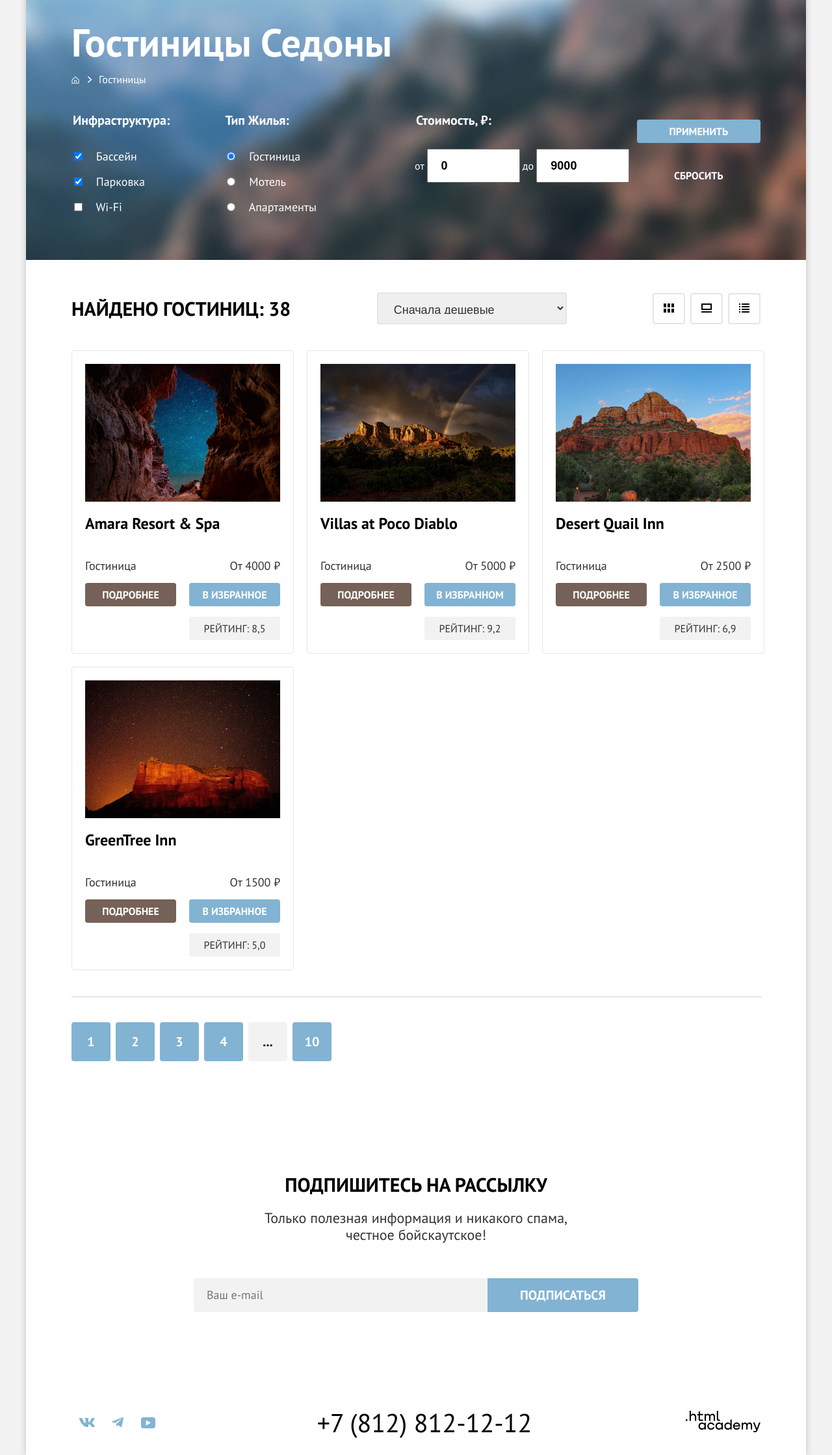
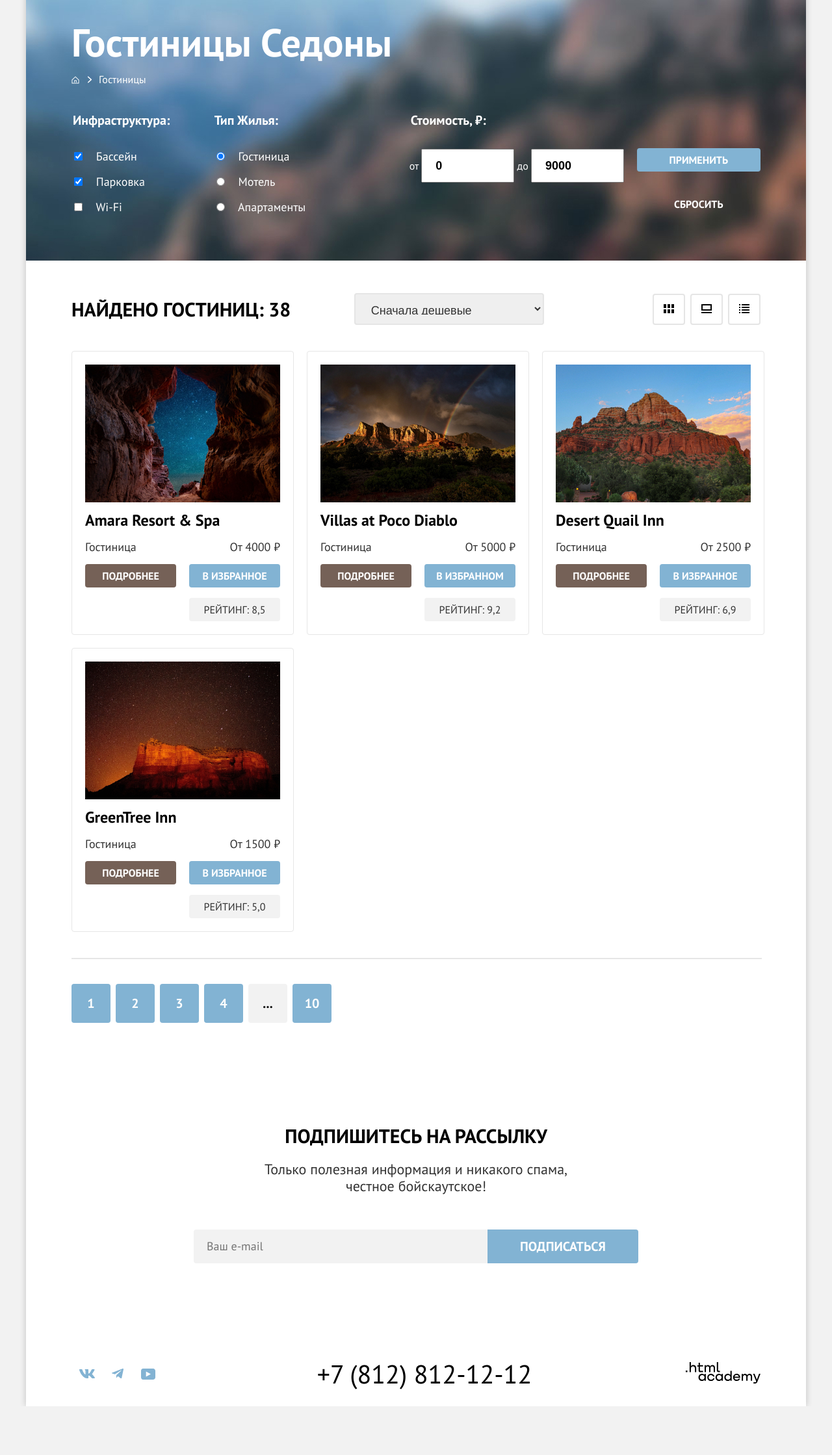
Before and after one commit to htmlacademy-htmlcss/1925525-sedona-37, a plain HTML site: page hotels.html in a window 1280 px wide. Shown: the part 73-2312 px from the top of the page at 65% size. After the commit the page ends 2237 px from the top, so only its background shows below. Drawn offline with Linux system fonts and the light colour scheme.

Commit message:
Попровка страницы Гостиницы

```diff
--- a/css/style.css
+++ b/css/style.css
@@ -469,7 +469,7 @@ body {
   background-image: url(../img/header-hotels.jpg);
   background-size: cover;
   background-color: #F2F2F2;
-  padding: 35px 70px 70px;
+  padding: 35px 70px 37px;
   margin: 0;
   margin-bottom: 50px;
 }
@@ -536,7 +536,7 @@ body {
 }
 
 .filters-group:nth-child(1) {
-  padding-right: 70px;
+  padding-right: 45px;
 }
 
 .filters-group:nth-child(2) {
@@ -586,6 +586,7 @@ body {
   display: flex;
   flex-direction: column;
   justify-content: center;
+  margin-top: 55px;
 }
 
 .filters-button {
@@ -634,6 +635,7 @@ body {
   color: #333333;
   border-radius: 4px;
   border: 2px solid #E5E5E5;
+  margin-right: 70px;
 }
 
 .card-toggle-list {
@@ -673,10 +675,11 @@ body {
 }
 
 .hotel-card-title {
-  margin-top: 16px;
+  margin-top: 10px;
   font-size: 24px;
   font-weight: 700;
   line-height: 28px;
+  margin-bottom: 0;
 }
 
 .hotel-card-info {
@@ -774,7 +777,7 @@ body {
 
 .subscribe-mail {
   text-align: center;
-  padding-top: 96px;
+  padding-top: 80px;
   padding-bottom: 104px;
 }
 
```
